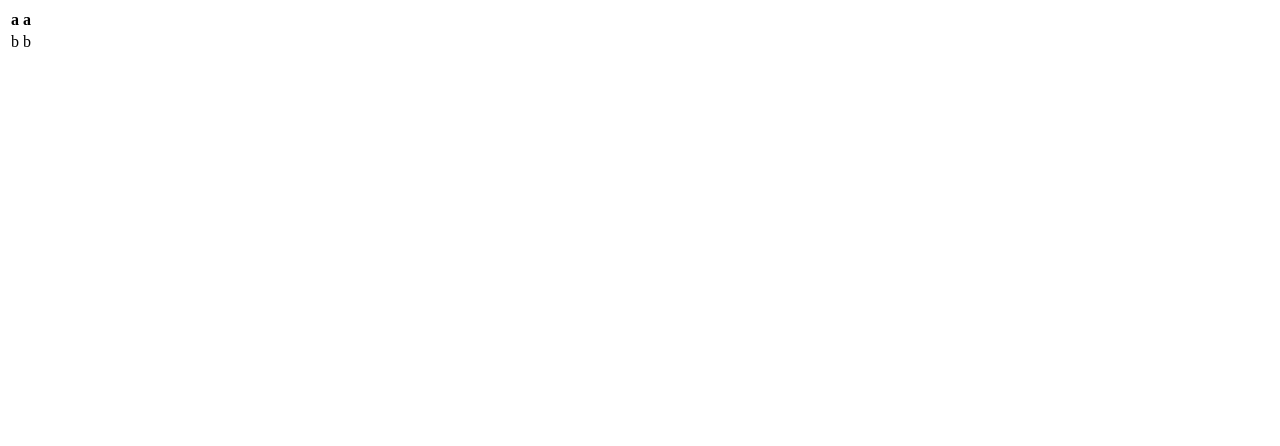
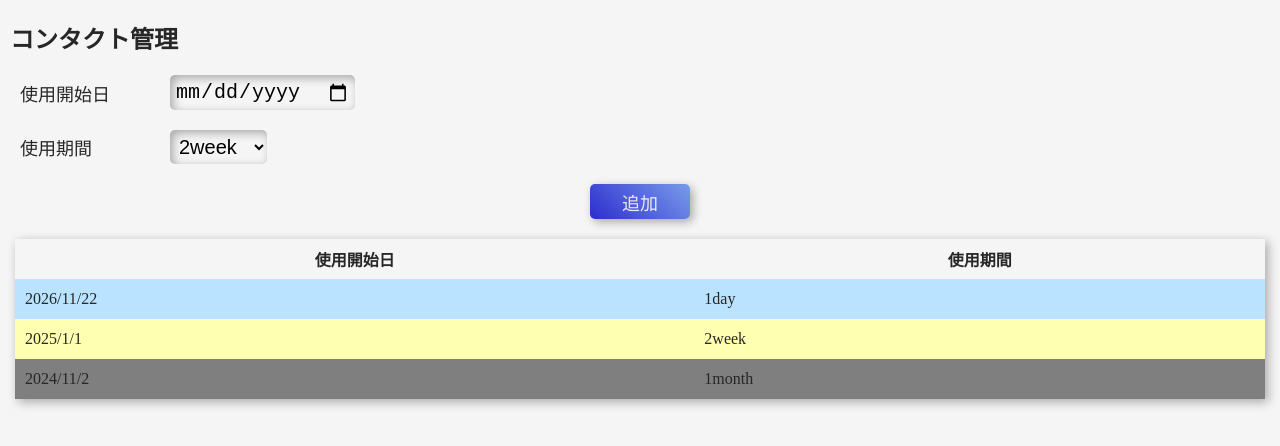
Before and after one commit to tokky1013/contact_management, a plain HTML site: page index.html in a window 1280 px wide. Drawn offline with Linux system fonts and the light colour scheme.

Commit message:
スタイルを設定

```diff
--- /dev/null
+++ b/css/style.css
@@ -0,0 +1,73 @@
+body {
+    font-size: 16px;
+    margin: 0;
+    color: #272727;
+    background-color: #f5f5f5;
+}
+
+h2 {
+    margin: 20px 10px;
+}
+
+.item-container {
+    display: flex;
+    align-items: center;
+    padding: 0 20px 20px;
+}
+
+.item-container > div {
+    width: 150px;
+    font-size: large;
+}
+
+.item-container input,
+.item-container select {
+    border: none;
+    background-color: transparent;
+    font-size: 20px;
+    padding: 5px;
+    border-radius: 5px;
+    box-shadow: 3px 3px 10px #00000051 inset;
+}
+
+.add-btn {
+    display: block;
+    margin: 0 auto 20px;
+    background: linear-gradient(45deg, #2d2dcf, #789ce9);
+    border: none;
+    font-size: large;
+    width: 100px;
+    height: 35px;
+    border-radius: 5px;
+    box-shadow: 3px 3px 10px #00000051;
+    color: #ebeaea;
+}
+
+table{
+    border-collapse: collapse;
+    border-spacing: 0;
+    width: calc(100vw - 30px);
+    margin: 0 auto;
+    box-shadow: 3px 3px 10px #00000051;
+}
+
+table tr:hover{
+    filter: brightness(1.1);
+}
+
+table th,
+table td {
+    min-width: 50%;
+    height: 40px;
+    padding: 0 10px;
+}
+
+tr.is-valid {
+    background-color: #b9e3ff;
+}
+tr.is-due-today {
+    background-color: #feffb0;
+}
+tr.is-expired {
+    background-color: #7f7f7f;
+}
--- a/index.html
+++ b/index.html
@@ -3,17 +3,40 @@
 <head>
     <meta charset="UTF-8">
     <meta name="viewport" content="width=device-width, initial-scale=1.0">
+    <link rel="stylesheet" href="./css/style.css">
     <title>コンタクト管理</title>
 </head>
 <body>
+    <h2>コンタクト管理</h2>
+    <div class="item-container">
+        <div>使用開始日</div>
+        <input type="date">
+    </div>
+    <div class="item-container">
+        <div>使用期間</div>
+        <select name="" id="">
+            <option value="1">1day</option>
+            <option value="14" selected>2week</option>
+            <option value="30">1month</option>
+        </select>
+    </div>
+    <button class="add-btn">追加</button>
     <table>
         <tr>
-            <th>a</th>
-            <th>a</th>
+            <th>使用開始日</th>
+            <th>使用期間</th>
         </tr>
-        <tr>
-            <td>b</td>
-            <td>b</td>
+        <tr class="is-valid">
+            <td>2026/11/22</td>
+            <td>1day</td>
+        </tr>
+        <tr class="is-due-today">
+            <td>2025/1/1</td>
+            <td>2week</td>
+        </tr>
+        <tr class="is-expired">
+            <td>2024/11/2</td>
+            <td>1month</td>
         </tr>
     </table>
 </body>
```
